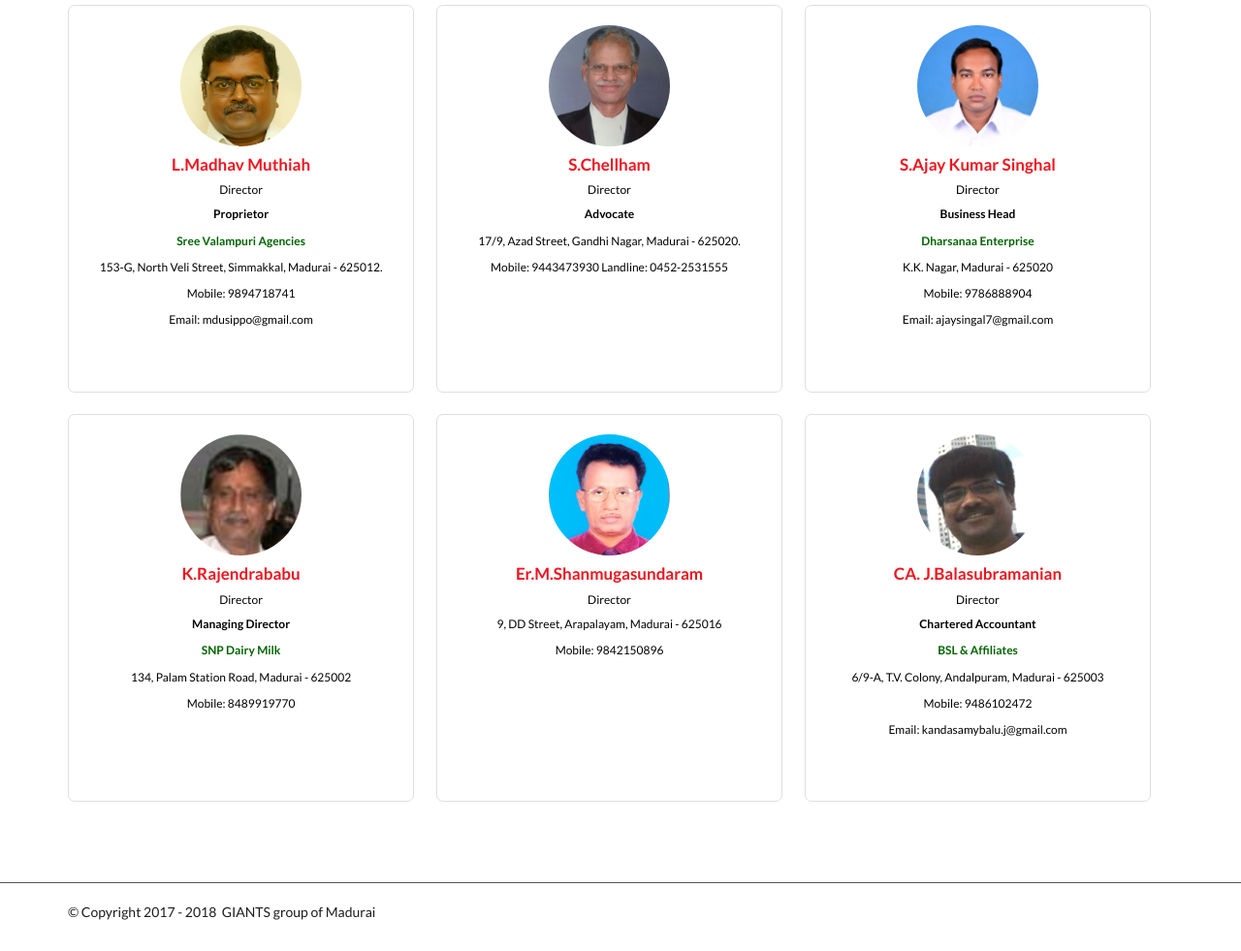
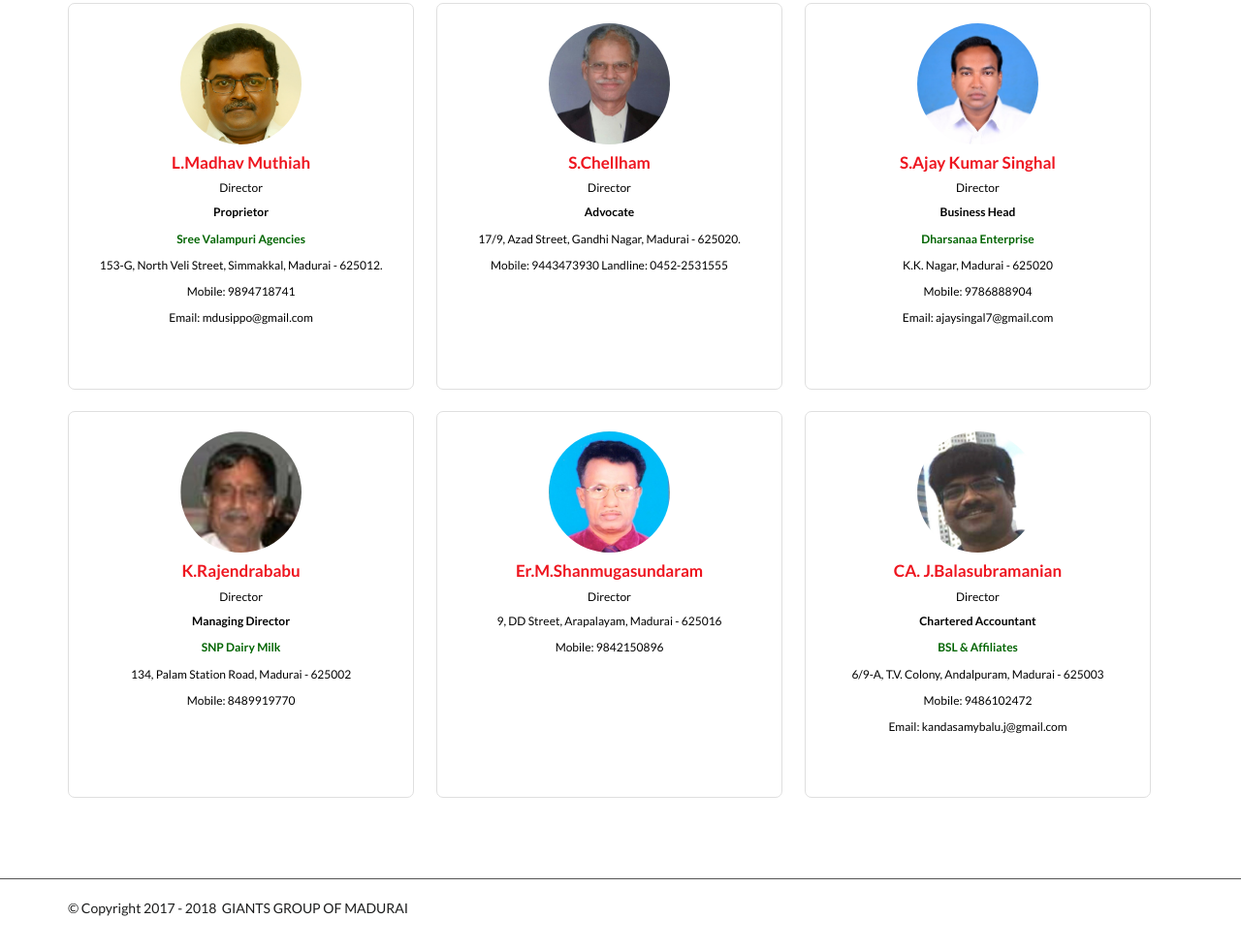
Before and after one commit to wastefellows/gwf, a plain HTML site: page boardmembers.html in a window 1280 px wide. Shown: the part 1279-2260 px from the top of the page at 97% size. Drawn offline with nearby package versions, Linux system fonts and the light colour scheme.

Commit message:
change footer to upper case

```diff
--- a/boardmembers.html
+++ b/boardmembers.html
@@ -270,7 +270,7 @@
         <footer>
             <div class="footer-wrap">
                 <div class="container">
-                    <p>&copy; Copyright 2017 - 2018   &nbsp;GIANTS group of Madurai</p>
+                    <p>&copy; Copyright 2017 - 2018   &nbsp;GIANTS GROUP OF MADURAI</p>
                 </div>
             </div>
         </footer>
```
Also changed, not shown: convention.html (+1 -1 lines), index.html (+1 -1 lines), members.html (+1 -1 lines), registration.html (+1 -1 lines).
